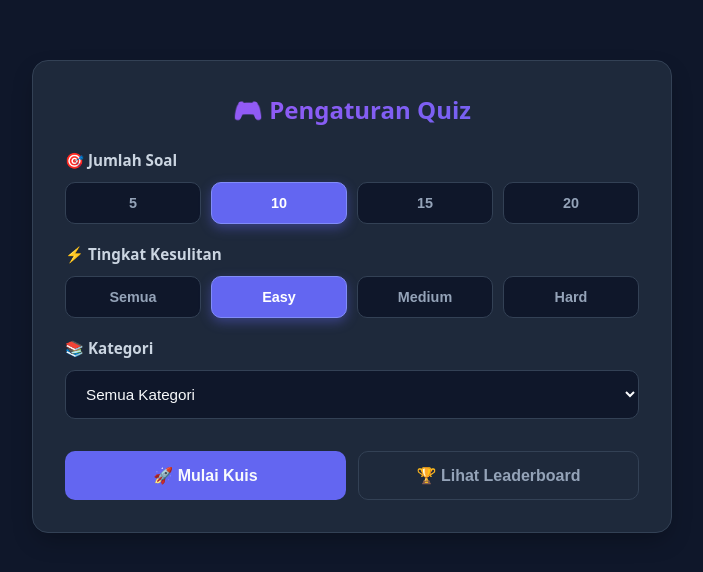
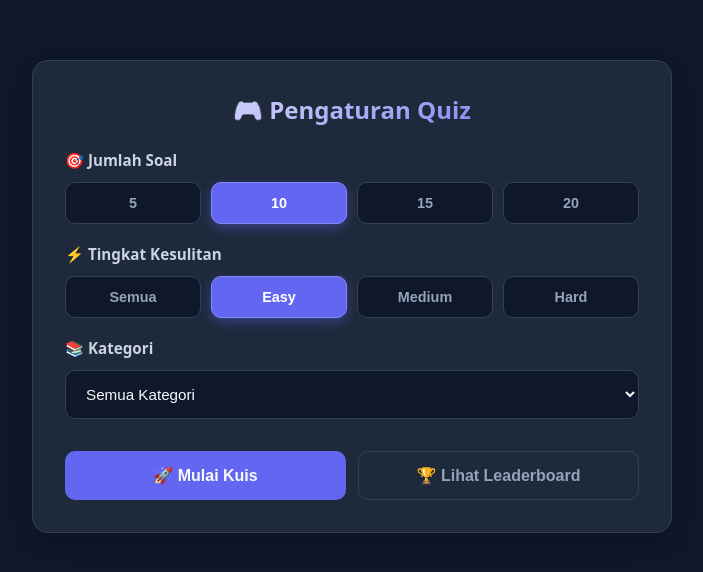
Before and after one commit to Husain-Faqih/quiz-react, a React (Vite) app: page / in a window 1280 px wide. Shown: the part 104-676 px from the top of the page, without its empty margins (288-991 px from the left). Built offline with nearby package versions, Linux system fonts and the light colour scheme.

Commit message:
rapihkan kode

```diff
--- a/src/App.jsx
+++ b/src/App.jsx
@@ -182,7 +182,6 @@ function App() {
     navigate("/");
   };
 
-  // Menggunakan Komponen Loading SVG
   if (loading) return <Loading />;
 
   if (error)
--- a/src/components/Loading.jsx
+++ b/src/components/Loading.jsx
@@ -1,4 +1,4 @@
-import loadingIcon from "../assets/loading.svg"; // Sesuaikan nama SVG lu
+import loadingIcon from "../assets/loading.svg";
 import "../style/global.css";
 
 export default function Loading() {
--- a/src/components/QuestionCard.jsx
+++ b/src/components/QuestionCard.jsx
@@ -1,6 +1,6 @@
 import { useParams, useNavigate } from "react-router-dom";
 import { useState, useEffect, useRef, useCallback } from "react";
-import "../style/question.css"; // Pastikan CSS terimport
+import "../style/question.css";
 
 const decodeHTML = (text) => {
   if (!text) return "";
--- a/src/style/global.css
+++ b/src/style/global.css
@@ -42,7 +42,7 @@ body {
     text-align: center;
     font-size: 1.75rem;
     font-weight: 800;
-    background: linear-gradient(135deg, #a855f7, var(--primary));
+    background: linear-gradient(135deg, #f8fafc, var(--primary));
     background-clip: text;
     -webkit-background-clip: text;
     -webkit-text-fill-color: transparent;
```
Also changed, not shown: src/components/NotFound.jsx (line endings or trailing spaces).
